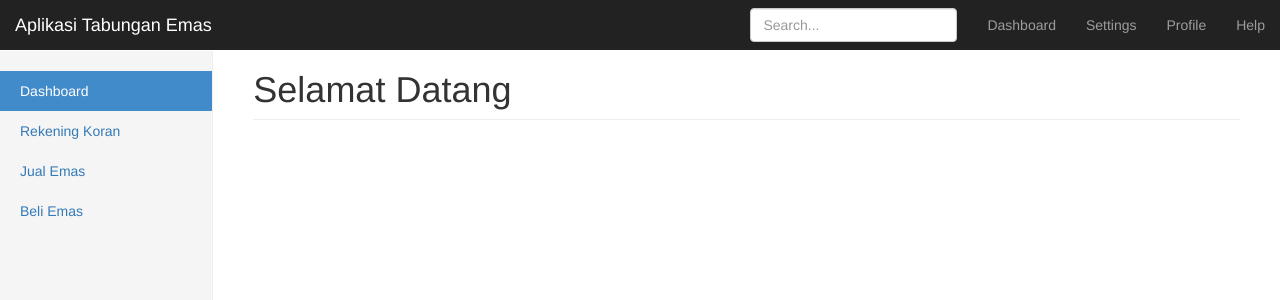
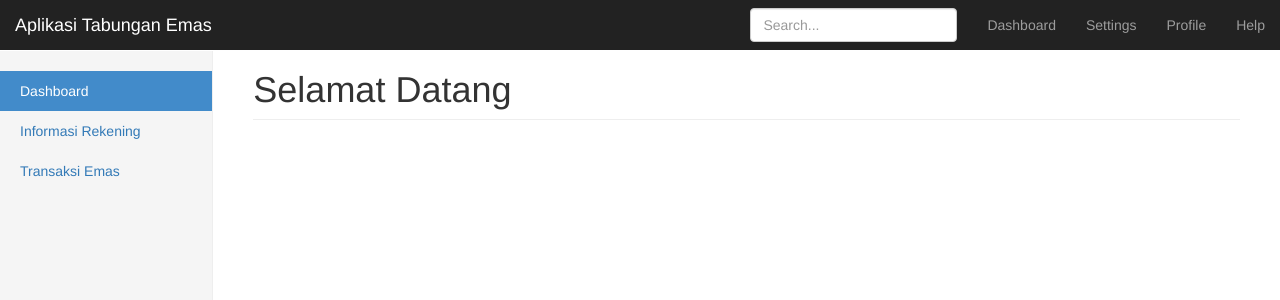
Before and after one commit to ciazhar/angular2-spring-boot, an Angular app in the folder tabungan-emas/: page / in a window 1280 px wide. Shown: the top 300 px of the page. Built offline with nearby package versions, Linux system fonts and the light colour scheme.

Commit message:
ganti dashboard

```diff
--- a/tabungan-emas/src/app/sidebar/sidebar.component.html
+++ b/tabungan-emas/src/app/sidebar/sidebar.component.html
@@ -1,8 +1,7 @@
 <div class="col-sm-3 col-md-2 sidebar">
   <ul class="nav nav-sidebar">
     <li class="active"><a href="#">Dashboard <span class="sr-only">(current)</span></a></li>
-    <li><a href="#">Rekening Koran</a></li>
-    <li><a href="#">Jual Emas</a></li>
-    <li><a href="#">Beli Emas</a></li>
+    <li><a href="#">Informasi Rekening</a></li>
+    <li><a href="#">Transaksi Emas</a></li>
   </ul>
 </div>
```
